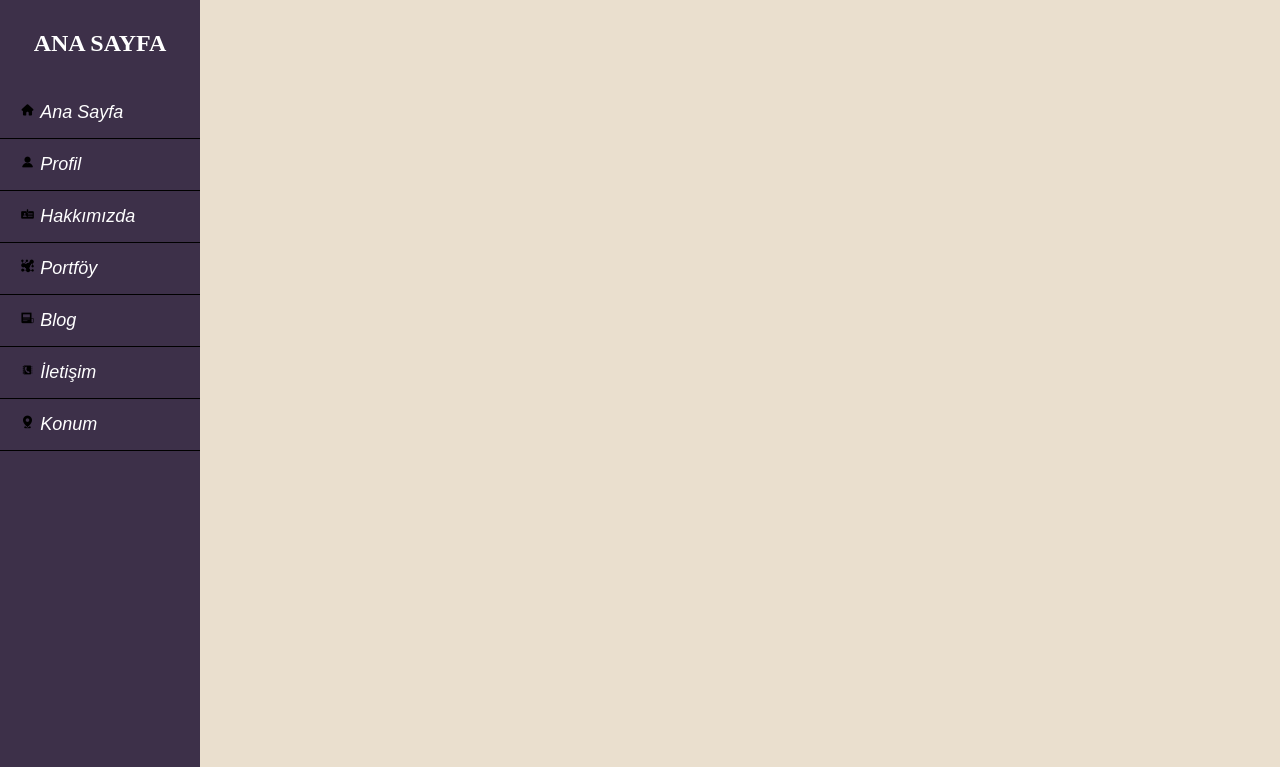
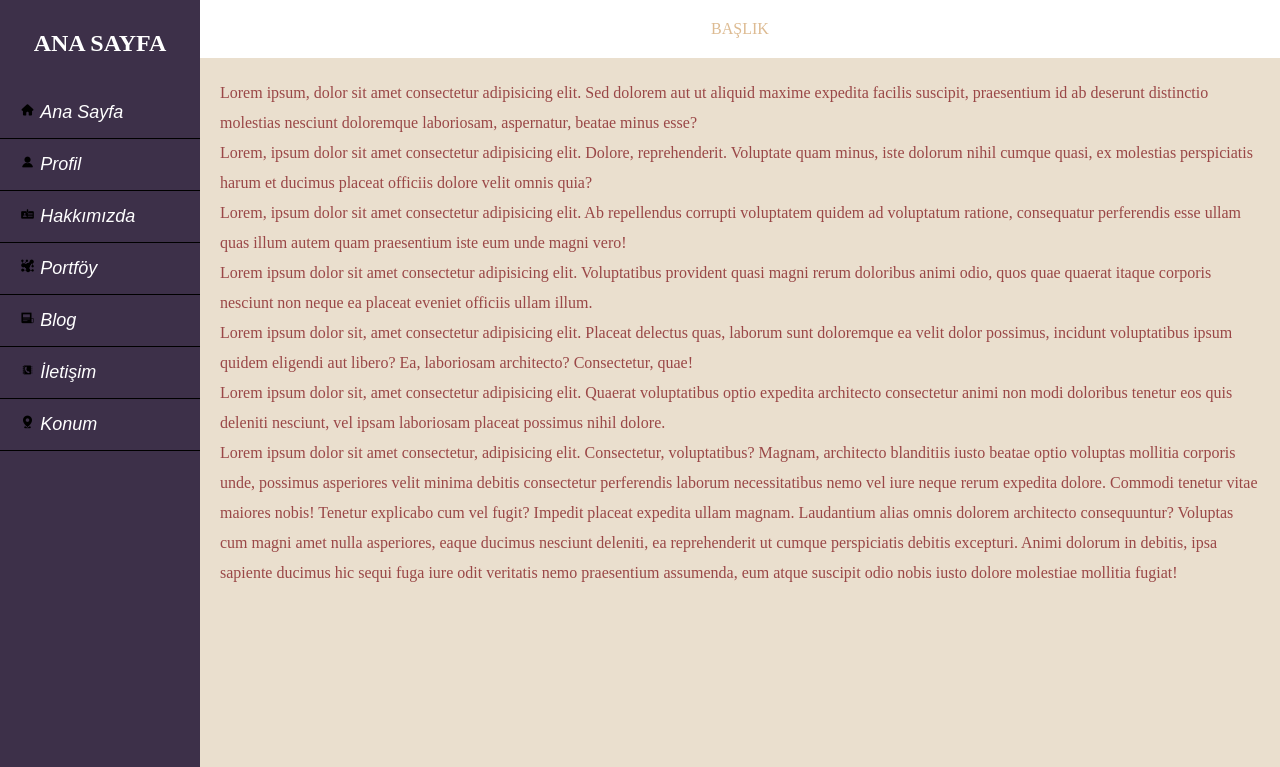
Before and after one commit to sevincmehmet/side-bar, a plain HTML site: page index.html in a window 1280 px wide. Shown: the top 767 px of the page. Drawn offline with Linux system fonts and the light colour scheme.

Commit message:
sayfa oluşturuldu

```diff
--- a/index.html
+++ b/index.html
@@ -23,7 +23,20 @@
             <div class="contact">
              <p title="facebook"> <a href="#"><i class="icon-facebook"></i></a> </p>
              <p title="instagram">  <a href="#"><i class="icon-instagram"></i></a> </p>
-            <p title="twitter">  <a href="#"><i class="icon-twitter"></i></a> </p>
+             <p title="twitter">  <a href="#"><i class="icon-twitter"></i></a> </p>
+            </div>
+        </div>
+        <div class="main-header">
+            <div class="header">Başlık</div>
+            <div class="nav">
+                <div>Lorem ipsum, dolor sit amet consectetur adipisicing elit. Sed dolorem aut ut aliquid maxime expedita facilis suscipit, praesentium id ab deserunt distinctio molestias nesciunt doloremque laboriosam, aspernatur, beatae minus esse?</div>
+                <div>Lorem, ipsum dolor sit amet consectetur adipisicing elit. Dolore, reprehenderit. Voluptate quam minus, iste dolorum nihil cumque quasi, ex molestias perspiciatis harum et ducimus placeat officiis dolore velit omnis quia?</div>
+                <div>Lorem, ipsum dolor sit amet consectetur adipisicing elit. Ab repellendus corrupti voluptatem quidem ad voluptatum ratione, consequatur perferendis esse ullam quas illum autem quam praesentium iste eum unde magni vero!</div>
+                <div>Lorem ipsum dolor sit amet consectetur adipisicing elit. Voluptatibus provident quasi magni rerum doloribus animi odio, quos quae quaerat itaque corporis nesciunt non neque ea placeat eveniet officiis ullam illum.</div>
+                <div>Lorem ipsum dolor sit, amet consectetur adipisicing elit. Placeat delectus quas, laborum sunt doloremque ea velit dolor possimus, incidunt voluptatibus ipsum quidem eligendi aut libero? Ea, laboriosam architecto? Consectetur, quae!</div>
+                <div>Lorem ipsum dolor sit, amet consectetur adipisicing elit. Quaerat voluptatibus optio expedita architecto consectetur animi non modi doloribus tenetur eos quis deleniti nesciunt, vel ipsam laboriosam placeat possimus nihil dolore.</div>
+                <div>Lorem ipsum dolor sit amet consectetur, adipisicing elit. Consectetur, voluptatibus? Magnam, architecto blanditiis iusto beatae optio voluptas mollitia corporis unde, possimus asperiores velit minima debitis consectetur perferendis laborum necessitatibus nemo vel iure neque rerum expedita dolore. Commodi tenetur vitae maiores nobis! Tenetur explicabo cum vel fugit? Impedit placeat expedita ullam magnam. Laudantium alias omnis dolorem architecto consequuntur? Voluptas cum magni amet nulla asperiores, eaque ducimus nesciunt deleniti, ea reprehenderit ut cumque perspiciatis debitis excepturi. Animi dolorum in debitis, ipsa sapiente ducimus hic sequi fuga iure odit veritatis nemo praesentium assumenda, eum atque suscipit odio nobis iusto dolore molestiae mollitia fugiat!</div>
+
             </div>
         </div>
     </div>
```
Also changed, not shown: .css.
